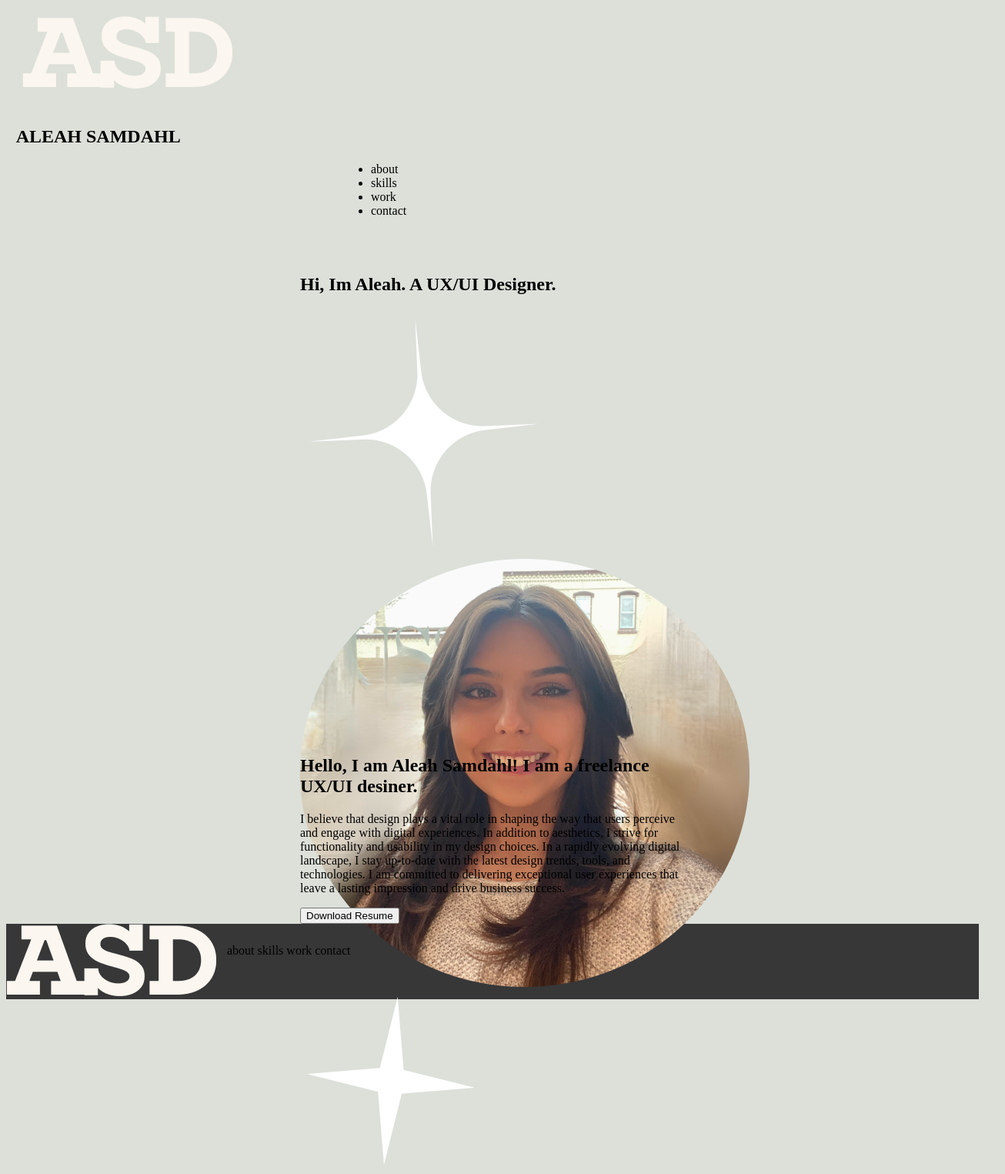
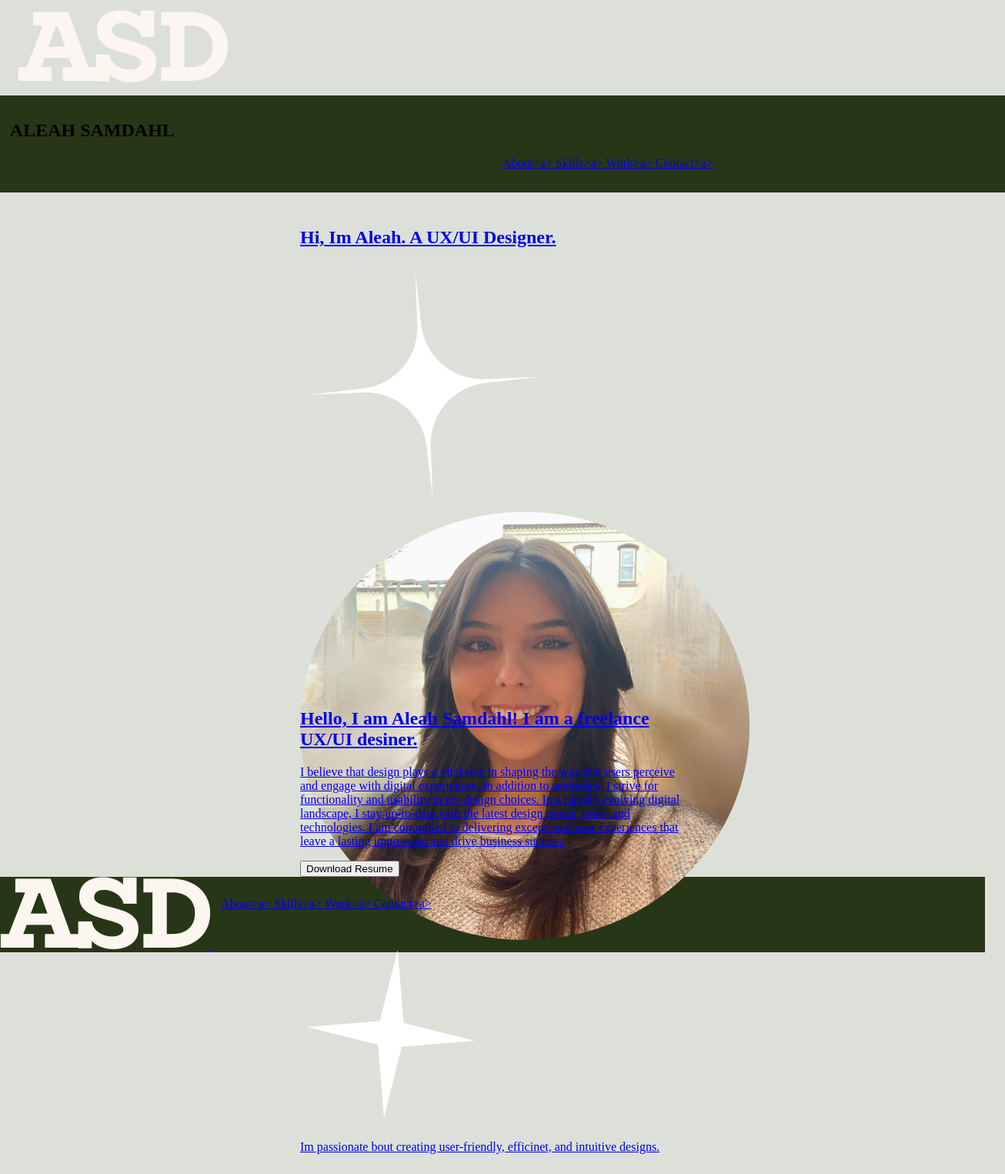
Before and after one commit to asamdahl12/UI_UI_HW17, a plain HTML site: page index.html in a window 1280 px wide. Shown: the top 1525 px of the page at 77% size, 1306 px wide, since content can reach past the window. After the commit the page ends 1499 px from the top, so only its background shows below. Drawn offline with Linux system fonts and the light colour scheme.

Commit message:
updatednow

```diff
--- a/css/styles.css
+++ b/css/styles.css
@@ -1,8 +1,8 @@
-body {
-    background-color:antiquewhite;
-}
+
 body {
     background-color:#DCE0D9;
+    padding: 0px;
+    margin: 0px;
 }
 
 .inline-block {
@@ -17,8 +17,9 @@ body {
 }
 
 nav {
-    width: 73%;
+    width: 100%;
     padding: 1%;
+    background-color: #283618;
 }
 
 ul {
@@ -38,7 +39,7 @@ ul {
 }
 
 footer {
-    background-color: #373738;
+    background-color: #283618;
 }
 footer ul {
     display: inline-block;
--- a/index.html
+++ b/index.html
@@ -9,10 +9,10 @@
     <nav class="inline-block">
       <h1> ALEAH SAMDAHL</h1>
       <ul>
-        <li>about</li>
-        <li>skills</li>
-        <li>work</li>
-        <li>contact</li>
+        <li class="inline-block"><a href="#">About></li>a></li>
+        <li class="inline-block"><a href="#">Skills></li>a></li>
+        <li class="inline-block"><a href="#">Work></li>a></li>
+        <li class="inline-block"><a href="#">Contact></li>a></li>
       </ul>
     </nav>
 </header>
@@ -37,10 +37,10 @@
 <footer>
   <img src="images/logo.png">
   <ul>
-    <li class="inline-block">about</li>
-    <li class="inline-block">skills</li>
-    <li class="inline-block">work</li>
-    <li class="inline-block">contact</li>
+    <li class="inline-block"><a href="#">About></li>a></li>
+    <li class="inline-block"><a href="#">Skills></li>a></li>
+    <li class="inline-block"><a href="#">Work></li>a></li>
+    <li class="inline-block"><a href="#">Contact></li>a></li>
   </ul>
 </footer>
 
```
